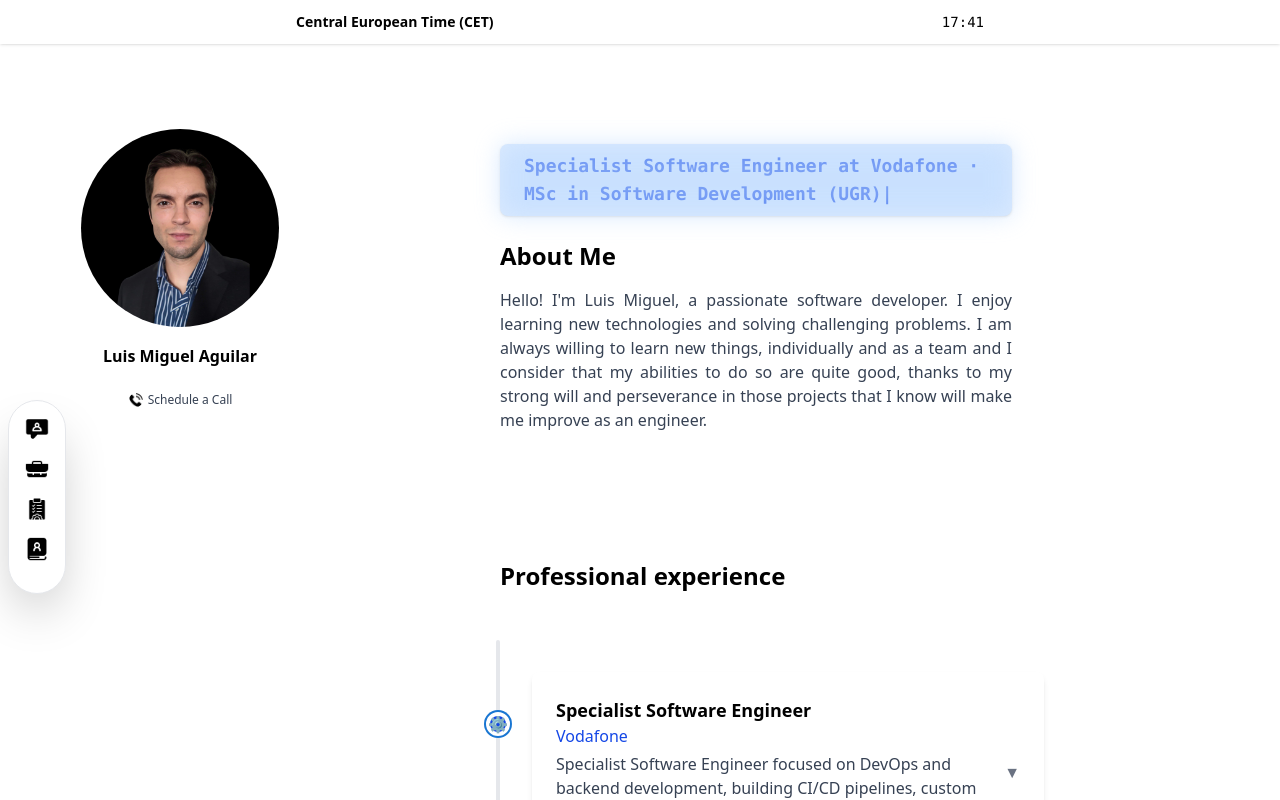
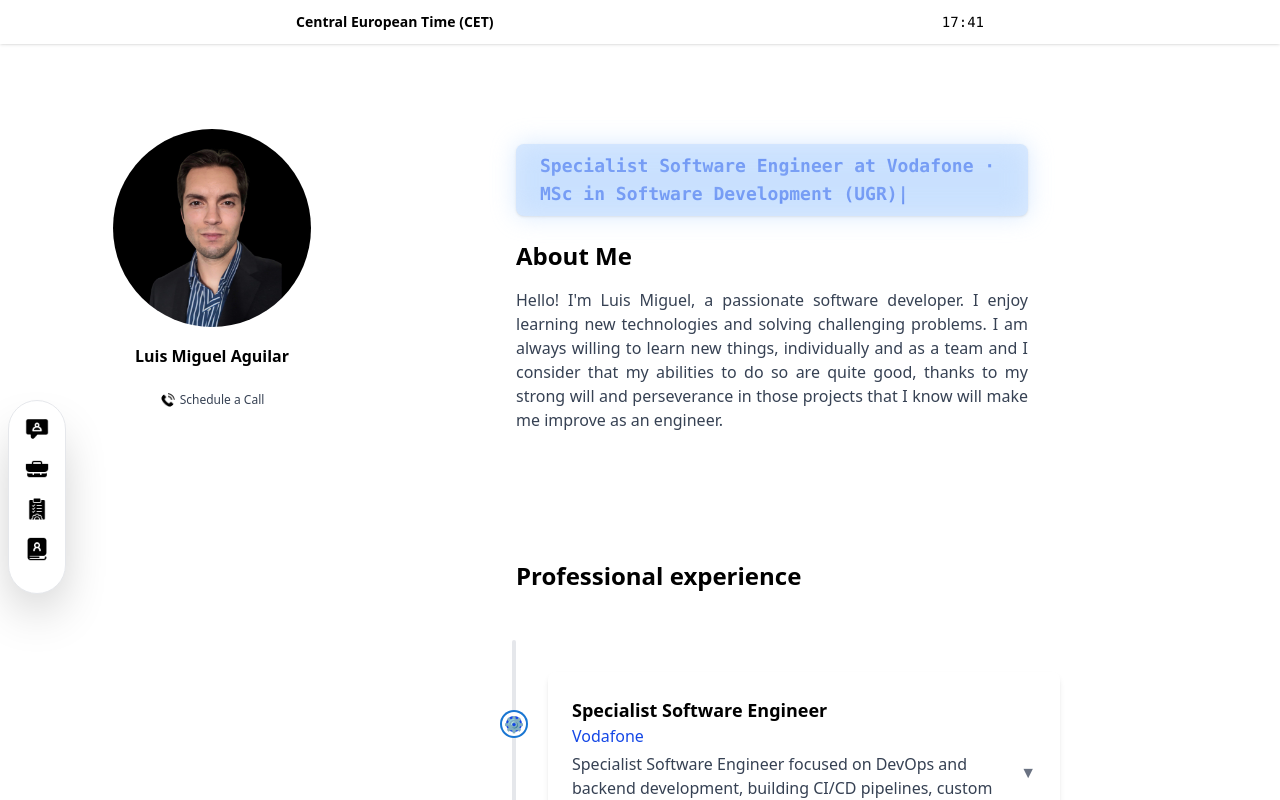
Before and after one commit to laguilarg99/portfolio, a Next.js app: page / in a window 1280 px wide. Shown: the top 800 px of the page. Built offline with nearby package versions, Linux system fonts and the light colour scheme.

Commit message:
minor issue visualizing the page

```diff
--- a/src/app/page.tsx
+++ b/src/app/page.tsx
@@ -14,12 +14,11 @@
     <>
 
       <TimeBar />
-
       <div className="flex flex-col md:flex-row pt-20 max-w-6xl mx-auto">
         <div className="md:flex-shrink-0">
           <FloatingSidebar />
         </div>
-        <div className="order-first md:order-none w-full md:w-auto">
+        <div className="order-first md:order-none w-full md:w-auto md:ml-8">
           <Presentation />
         </div>
 
```
